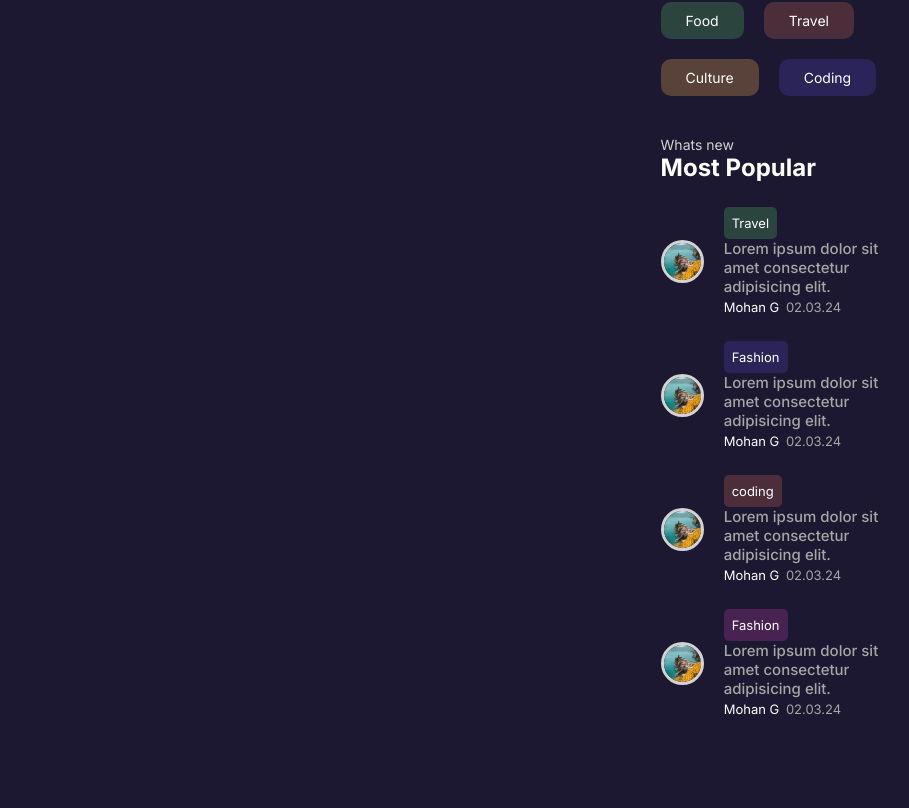
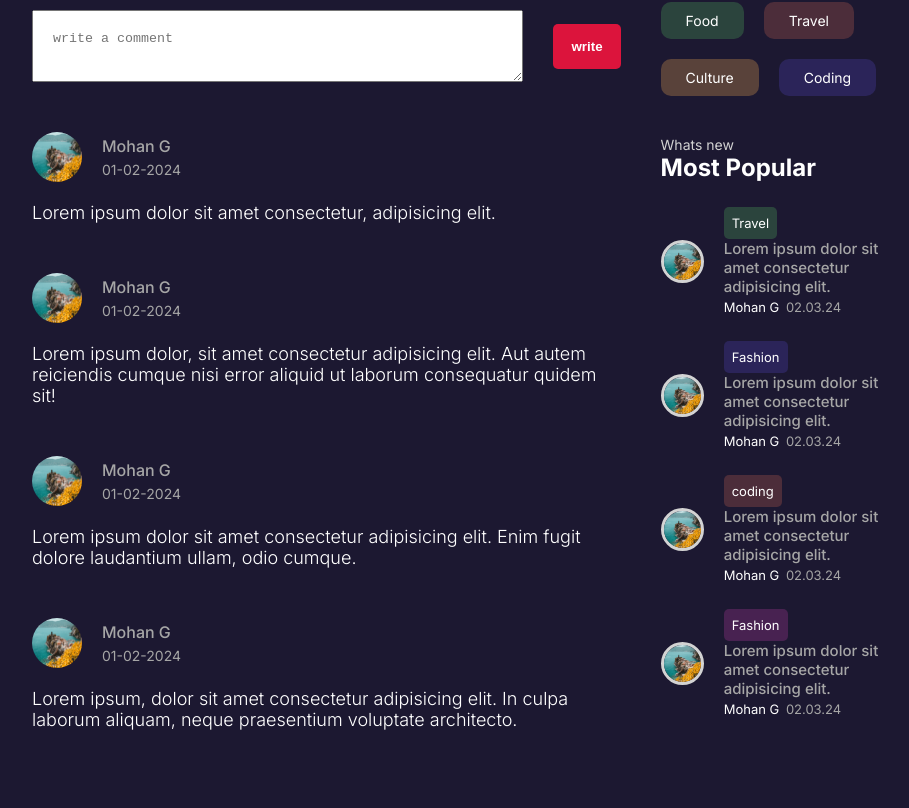
Before and after one commit to mohan-16/blog-bindblog-main, a Next.js app: page /blog in a window 1280 px wide. Shown: the part 1172-1980 px from the top of the page, without its empty margins (176-1085 px from the left). Built offline with nearby package versions, Linux system fonts and the light colour scheme.

Commit message:
updated blog pages

```diff
--- a/src/app/[slug]/page.jsx
+++ b/src/app/[slug]/page.jsx
@@ -2,6 +2,7 @@
 import styles from "./singlePage.module.css";
 import Image from "next/image";
 import Menu from "@/components/menu/Menu";
+import Comments from "@/components/comments/Comments";
 
 const SinglePage = () => {
   return (
@@ -68,6 +69,9 @@
               excitement.
             </p>
           </div>
+          <div className={styles.comment}>
+            <Comments/>
+          </div>
         </div>
         <Menu />
       </div>
--- a/src/app/[slug]/singlePage.module.css
+++ b/src/app/[slug]/singlePage.module.css
@@ -64,3 +64,24 @@
     font-weight: 300;
    margin-bottom:20px;
   }
+
+
+  @media screen and (max-width: 1280px) {
+    .title {
+      font-size: 28px;
+    }
+  }
+  @media screen and (max-width: 1024px) {
+    .imagecontainer {
+      display: none;
+    }
+  }
+  @media screen and (max-width: 640px) {
+    .title {
+      font-size: 36px;
+    }
+
+    .description p{
+      font-size: 18px;
+    }
+  }
--- /dev/null
+++ b/src/components/comments/Comments.jsx
@@ -0,0 +1,123 @@
+import Link from "next/link";
+import styles from "./comments.module.css";
+import Image from "next/image";
+const Comments = () => {
+  const status = "authentication";
+  return (
+    <div className={styles.container}>
+      <div className={styles.commentsbox}>
+        <h1 className={styles.title}>Comments</h1>
+        {status == "authentication" ? (
+          <div className={styles.textcontainer}>
+            <textarea placeholder="write a comment"></textarea>
+            <button className={styles.button}>write</button>
+          </div>
+        ) : (
+          <Link href="/login">{"please login and write a blog"}</Link>
+        )}
+      </div>
+
+      <div className={styles.comments}>
+        <div className={styles.command}>
+          <div className={styles.user}>
+            <Image
+              src="/p1.jpeg"
+              width={50}
+              height={50}
+              alt=""
+              className={styles.image}
+            />
+
+            <div className={styles.userInfo}>
+              <span className={styles.username}> Mohan G</span>
+              <span className={styles.date}> 01-02-2024</span>
+            </div>
+          </div>
+
+          <div className={styles.desc}>
+            <p>Lorem ipsum dolor sit amet consectetur, adipisicing elit.</p>
+          </div>
+        </div>
+      </div>
+      <div className={styles.comments}>
+        <div className={styles.command}>
+          <div className={styles.user}>
+            <Image
+              src="/p1.jpeg"
+              width={50}
+              height={50}
+              alt=""
+              className={styles.image}
+            />
+
+            <div className={styles.userInfo}>
+              <span className={styles.username}> Mohan G</span>
+              <span className={styles.date}> 01-02-2024</span>
+            </div>
+          </div>
+
+          <div className={styles.desc}>
+            <p>
+              Lorem ipsum dolor, sit amet consectetur adipisicing elit. Aut
+              autem reiciendis cumque nisi error aliquid ut laborum consequatur
+              quidem sit!
+            </p>{" "}
+          </div>
+        </div>
+      </div>
+      <div className={styles.comments}>
+        <div className={styles.command}>
+          <div className={styles.user}>
+            <Image
+              src="/p1.jpeg"
+              width={50}
+              height={50}
+              alt=""
+              className={styles.image}
+            />
+
+            <div className={styles.userInfo}>
+              <span className={styles.username}> Mohan G</span>
+              <span className={styles.date}> 01-02-2024</span>
+            </div>
+          </div>
+
+          <div className={styles.desc}>
+            <p>
+              {" "}
+              Lorem ipsum dolor sit amet consectetur adipisicing elit. Enim
+              fugit dolore laudantium ullam, odio cumque.
+            </p>{" "}
+          </div>
+        </div>
+      </div>
+      <div className={styles.comments}>
+        <div className={styles.command}>
+          <div className={styles.user}>
+            <Image
+              src="/p1.jpeg"
+              width={50}
+              height={50}
+              alt=""
+              className={styles.image}
+            />
+
+            <div className={styles.userInfo}>
+              <span className={styles.username}> Mohan G</span>
+              <span className={styles.date}> 01-02-2024</span>
+            </div>
+          </div>
+
+          <div className={styles.desc}>
+            <p>
+              Lorem ipsum, dolor sit amet consectetur adipisicing elit. In culpa
+              laborum aliquam, neque praesentium voluptate architecto.
+            </p>{" "}
+          </div>
+        </div>
+      </div>
+    </div>
+  );
+};
+
+export default Comments;
--- /dev/null
+++ b/src/components/comments/comments.module.css
@@ -0,0 +1,77 @@
+.container{
+    margin-top: 50px;
+}
+.title{
+    color: var(--softTextColor);
+}
+.textcontainer{
+    display: flex;
+    gap: 30px;
+    margin-top: 30px;
+    justify-content:space-between;
+    align-items: center;
+
+
+}
+.textcontainer>textarea{
+
+    padding: 20px;
+    width: 100%;
+
+
+}
+.button{
+    background-color: crimson;
+    padding: 15px 18px;
+    color: white;
+    font-weight: 600;
+    border: none;
+    border-radius: 5px;
+}
+.button:hover{
+    background-color: rgb(119, 12, 33);
+    color: white;
+    cursor: pointer;
+}
+
+
+/* user */
+.comments{
+    margin-top: 50px;
+  }
+
+  .comment{
+    margin-bottom: 50px;
+  }
+
+.user {
+    display: flex;
+    align-items: center;
+    gap: 20px;
+    margin-bottom: 20px;
+  }
+
+  .image {
+    border-radius: 50%;
+    object-fit: cover;
+  }
+
+  .userInfo {
+    display: flex;
+    flex-direction: column;
+    gap: 5px;
+    color: var(--softTextColor);
+  }
+
+  .username {
+    font-weight: 500;
+  }
+
+  .date{
+    font-size: 14px;
+  }
+
+  .desc{
+    font-size: 18px;
+    font-weight: 300;
+  }
```
